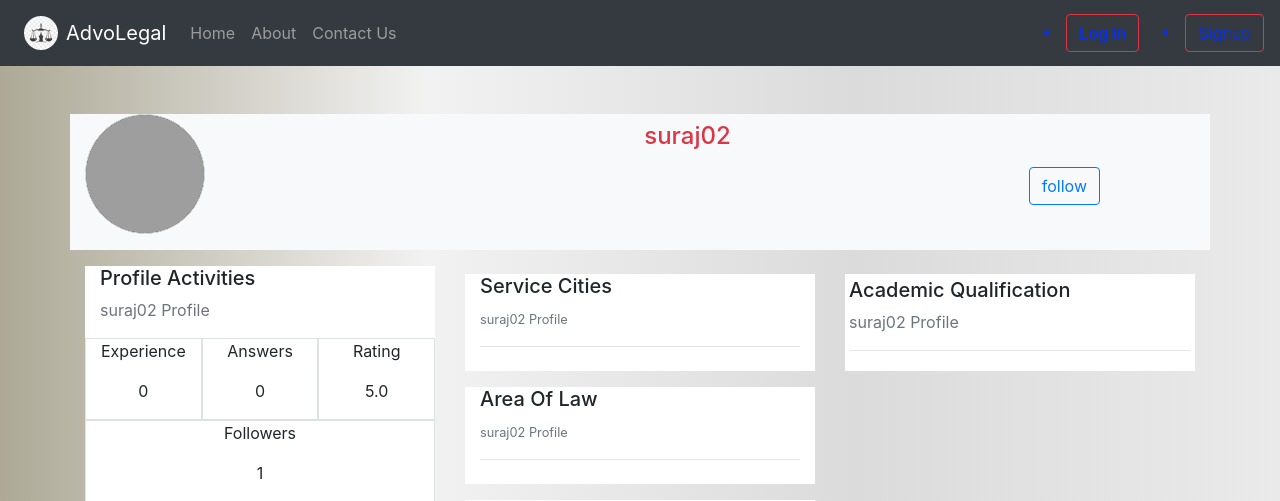
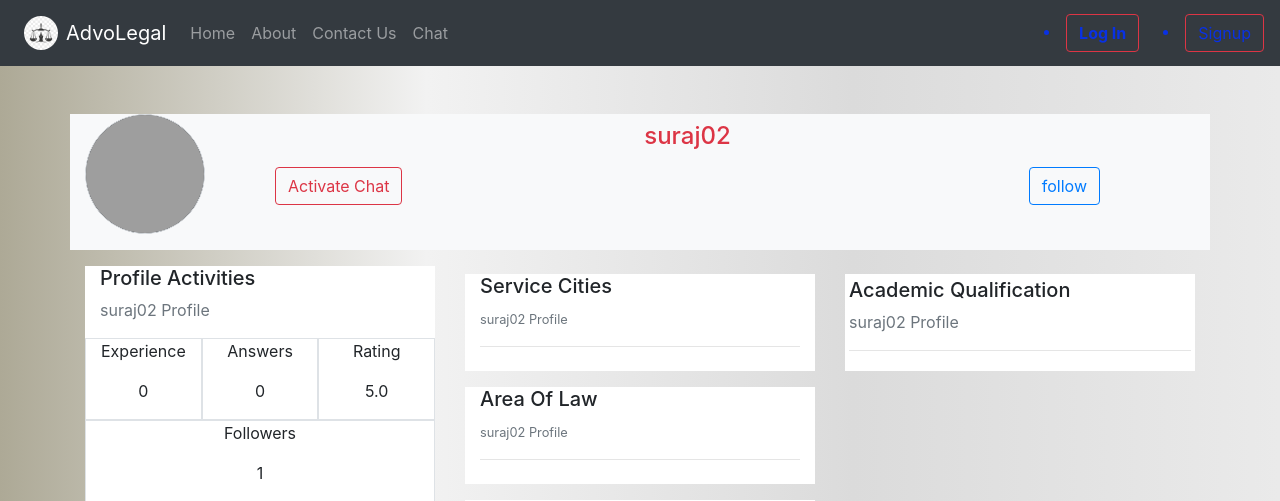
Before and after one commit to sub0101/Advolegal, a Django app: page /advocate/advocate_profile/3/ in a window 1280 px wide. Shown: the top 501 px of the page. Run offline with Django 3.2, Linux system fonts and the light colour scheme; data comes from the database, SQL or seed files in the repository; both versions use the stored data as it was after the commit; data that the repository does not hold is empty; some libraries are stand-ins or nearby versions; some web fonts are replaced; grey boxes are pictures that could not be loaded.

Commit message:
changes in chat module and add new

```diff
--- a/vkeel/h.py
+++ /dev/null
@@ -1,4 +0,0 @@
-arr = ['a' , 'b']
-
-if 'i' in arr :
-    print('true')
--- a/vkeel/templates/advocateprofile.html
+++ b/vkeel/templates/advocateprofile.html
@@ -71,12 +71,15 @@
                     </div>
                 </center>
                 {% if is_follow %}
-                                                            <p class="text-center float-right" style="font-size: 5;"><a class="btn btn-outline-primary  " href="/unfollow/{{advocate.id}}">unfollow</a> </p>
+                <p class="text-center float-right" style="font-size: 5;"><a class="btn btn-outline-primary  " href="/unfollow/{{advocate.id}}">unfollow</a> </p>
 
                 {% else %}
-                                                        <p class="text-center float-right" style="font-size: 5;"><a class="btn btn-outline-primary  " href="/follow/{{advocate.id}}">follow</a> </p>
+                <p class="text-center float-right" style="font-size: 5;"><a class="btn btn-outline-primary  " href="/follow/{{advocate.id}}">follow</a> </p>
 
                 {% endif %}
+
+
+                <p class="text-center float-left" style="font-size: 5;"><a class="btn btn-outline-danger  " href="/activate-chat/{{advocate.id}}">Activate Chat</a> </p>
 
             </div>
 
@@ -110,7 +113,7 @@
                             <p class="text-center">Rating</p>
                             <p class="text-center">{{rate}}</p>
                         </div>
-                         <div class="col border">
+                        <div class="col border">
                             <p class="text-center">Followers</p>
                             <p class="text-center">{{followers}}</p>
                         </div>
--- a/vkeel/templates/base.html
+++ b/vkeel/templates/base.html
@@ -148,6 +148,9 @@
                 <li class="nav-item">
                     <a class="nav-link" href="/contact">Contact Us</a>
                 </li>
+                <li class="nav-item">
+                    <a class="nav-link" href="/chat_users">Chat</a>
+                </li>
                 {% if user.is_authenticated %}
                 <li class="nav-item">
                     <a class="nav-link" data-toggle="modal" data-target="#askquerymodal">Ask Quetions</a>
--- /dev/null
+++ b/vkeel/templates/chat.html
@@ -0,0 +1 @@
+{% include "base.html" %}
--- a/vkeel/urls.py
+++ b/vkeel/urls.py
@@ -29,7 +29,9 @@ urlpatterns = [
     path('handlerequest/' , handlerequest , name = "handlerequest"),
     path('advice/<int:id>/',instantadvice, name='instantadvice'),
     path('follow/<int:id>' , follow_view , name = 'follow'),
-    path('unfollow/<int:id>' , unfollow_view , name = 'unfollow')
+    path('unfollow/<int:id>' , unfollow_view , name = 'unfollow'),
+    path('chat_users/' , chatview ,name = 'chat' ),
+    path('activate-chat/<int:id>' , activate_chat , name= 'activate_chat')
 
 
 
--- a/vkeel/views.py
+++ b/vkeel/views.py
@@ -726,3 +726,12 @@ def unfollow_view(request , id):
     # Follower.objects.delete(following = id , follower = get_object_or_404(User  , request.user.id))
     Follower.objects.filter(following = get_object_or_404(User , id = id ), follower = request.user).delete()
     return redirect('/advo_search')
+
+
+
+def chatview(request):
+    return render(request , 'chat.html')
+
+
+def activate_chat(request , id):
+    return redirect('/chat/{}'.format(id))
```
Also changed, not shown: db.sqlite3.
